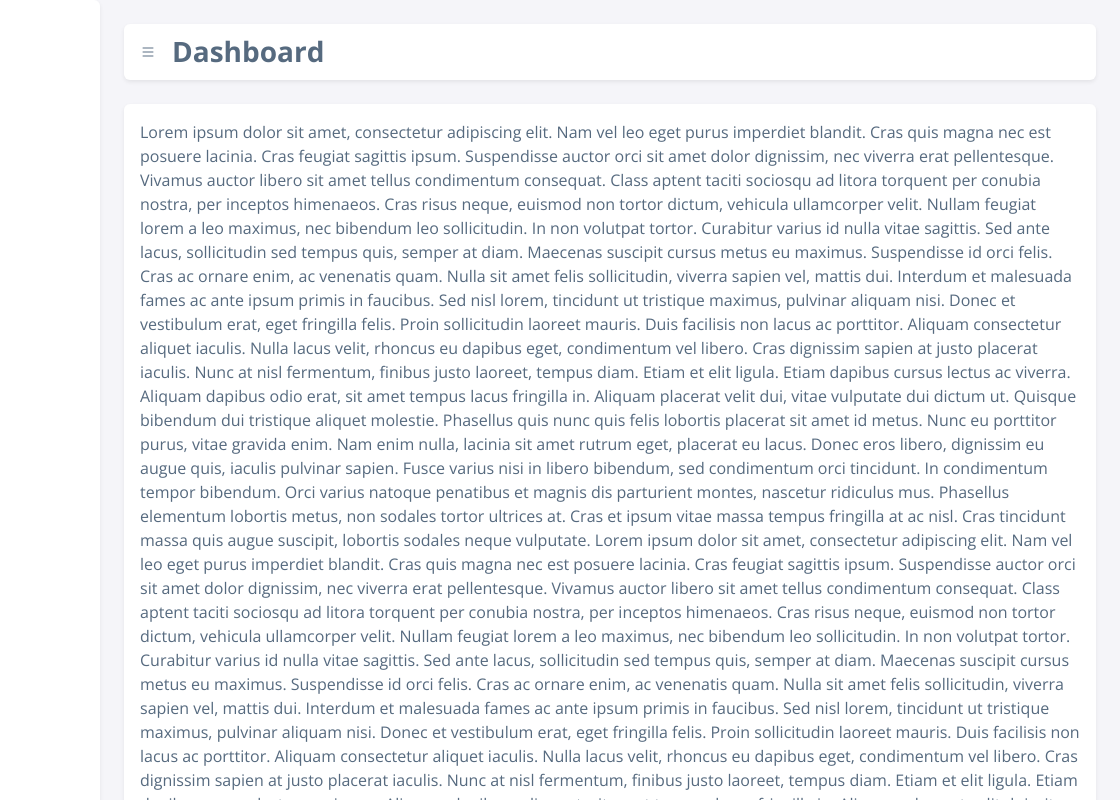
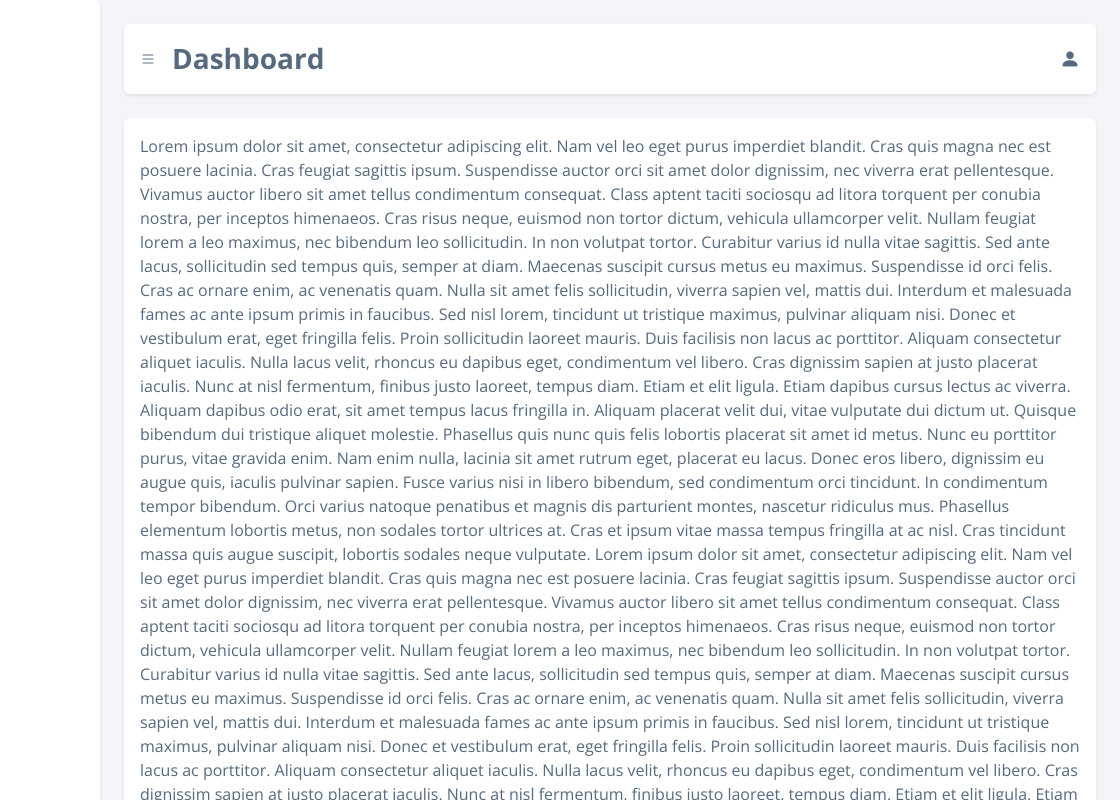
Before and after one commit to limasthays/finances-system, a website: page index.html in a window 1280 px wide. Shown: the top 800 px of the page, 160-1280 px from the left. Drawn offline with nearby package versions, Linux system fonts and the light colour scheme.

Commit message:
changes in header bar: spacing and profile icon

```diff
--- a/index.html
+++ b/index.html
@@ -44,12 +44,18 @@
 			</aside>
 
 			<div class="layout-page d-flex flex-column gap-4 m-4">
-				<header class="d-flex align-items-center py-1 bg-white shadow-sm rounded">
-					<button class="navbar-toggler p-3" data-bs-toggle="collapse"
+				<header class="d-flex align-items-center justify-content-between py-1 bg-white shadow-sm rounded">
+					<div class="d-flex align-items-center">
+						<button class="navbar-toggler p-3" data-bs-toggle="collapse"
 						data-bs-target="#menu-sidebar">
 						<i class="bi bi-list"></i>
 					</button>
 					<h1 class="fs-3 m-0 fw-bold">Dashboard</h1>
+					</div>
+
+					<div class="d-flex align-items-center p-3">
+						<i class="bi bi-person-fill fs-5"></i>
+					</div>
 				</header>
 
 				<div class="content-wrapper">
```
